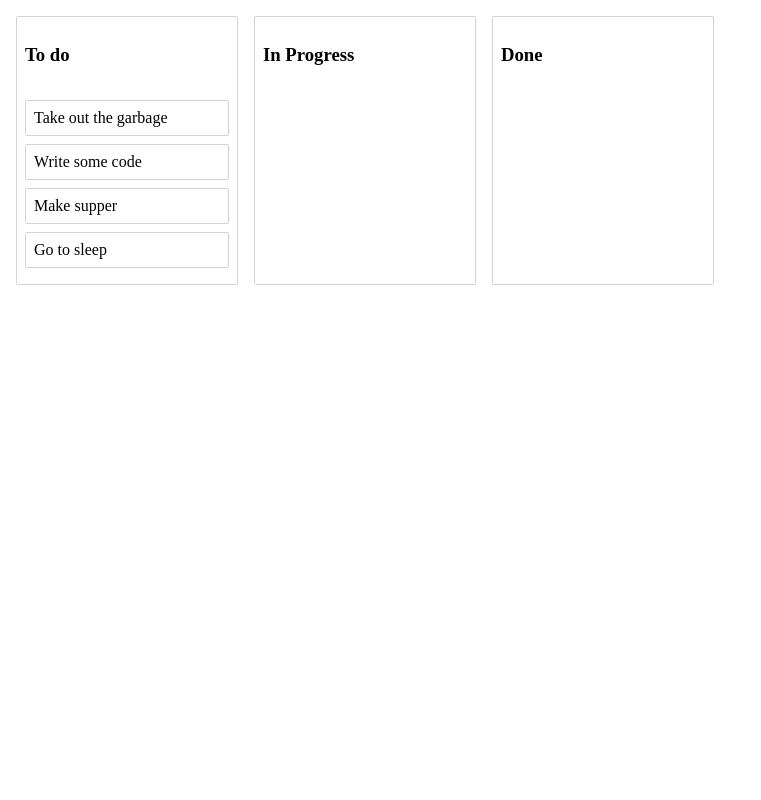
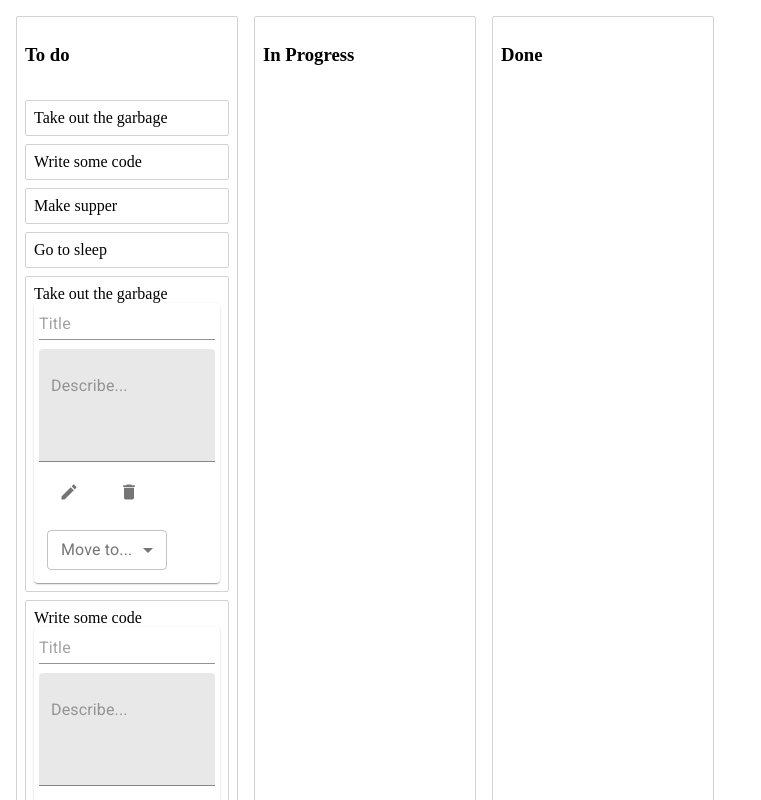
Before and after one commit to notayogilee/Luana-and-Lee-Task-Board, a React (Create React App) app: page / in a window 1280 px wide. Shown: the top 800 px of the page, without its empty margins (0-761 px from the left). Built offline with nearby package versions, Linux system fonts and the light colour scheme; the HTML template or start-up script is replaced by a standard one.

Commit message:
with taskcard component added

```diff
--- a/package.json
+++ b/package.json
@@ -11,9 +11,12 @@
     "eject": "react-scripts eject"
   },
   "dependencies": {
+    "@material-ui/core": "^4.11.0",
+    "@material-ui/icons": "^4.9.1",
     "@testing-library/jest-dom": "^4.2.4",
     "@testing-library/react": "^9.3.2",
     "@testing-library/user-event": "^7.1.2",
+    "fontsource-roboto": "^3.0.3",
     "react": "^16.13.1",
     "react-beautiful-dnd": "^13.0.0",
     "react-dom": "^16.13.1",
--- a/src/components/Column.js
+++ b/src/components/Column.js
@@ -2,6 +2,7 @@ import React from 'react';
 import styled from 'styled-components';
 import { Droppable, Draggable } from 'react-beautiful-dnd';
 import Task from '../components/Task';
+import TaskCard from '../components/TaskCard';
 
 const Container = styled.div`
 margin: 8px;
@@ -48,6 +49,9 @@ const Column = ({ column, tasks, index }) => {
                 {tasks.map((task, index) =>
                   <Task key={task.id} task={task} index={index} />
                 )}
+                {tasks.map((task, index) =>
+                  <TaskCard key={task.id} task={task} index={index} />
+                )}
                 {provided.placeholder}
               </TaskList>
             )}
--- /dev/null
+++ b/src/components/TaskCard.js
@@ -0,0 +1,203 @@
+import React from 'react';
+import styled from 'styled-components';
+import { Draggable } from 'react-beautiful-dnd';
+import {
+  Typography,
+  TextField,
+  Card,
+  Input,
+  IconButton,
+  FormControl,
+  InputLabel,
+  Select,
+  Button,
+  MenuItem,
+} from '@material-ui/core';
+import { makeStyles } from '@material-ui/core/styles';
+import DeleteIcon from '@material-ui/icons/Delete';
+import EditIcon from '@material-ui/icons/Edit';
+
+//import './TaskCard.scss';
+import 'fontsource-roboto';
+
+const Container = styled.div`
+border: 1px solid lightgrey;
+padding: 8px;
+margin-bottom: 8px;
+border-radius: 2px;
+background-color: ${props => (props.isDragging ? 'lightgreen' : 'white')};
+`;
+
+const useStyles = makeStyles((theme) => ({
+  root: {
+    maxWidth: 345,
+    padding: "5px",
+  },
+  media: {
+    height: 0,
+    paddingTop: '56.25%', // 16:9
+  },
+  expand: {
+    transform: 'rotate(0deg)',
+    marginLeft: 'auto',
+    transition: theme.transitions.create('transform', {
+      duration: theme.transitions.duration.shortest,
+    }),
+  },
+  expandOpen: {
+    transform: 'rotate(180deg)',
+  },
+  margin: {
+    margin: theme.spacing(1),
+  },
+  formControl: {
+    margin: theme.spacing(1),
+    minWidth: 120,
+  },
+  selectEmpty: {
+    marginTop: theme.spacing(2),
+  },
+  button: {
+    display: 'block',
+    marginTop: theme.spacing(2),
+  },
+}));
+
+const TaskCard = ({ task, index }) => {
+  const classes = useStyles();
+  const [age, setAge] = React.useState('');
+  const [open, setOpen] = React.useState(false);
+
+  const handleChange = (event) => {
+    setAge(event.target.value);
+  };
+
+  const handleClose = () => {
+    setOpen(false);
+  };
+
+  const handleOpen = () => {
+    setOpen(true);
+  };
+
+
+  return (
+    <Draggable draggableId={task.id} index={index}>
+      {(provided, snapshot) => (
+        <Container
+          {...provided.draggableProps}
+          {...provided.dragHandleProps}
+          ref={provided.innerRef}
+          isDragging={snapshot.isDragging}
+        >
+          {/* <Handle {...provided.dragHandleProps} /> */}
+          {task.content}
+
+          <form noValidate autoComplete="off">
+            <Card className={classes.root}>
+              <Input placeholder="Title" inputProps={{ 'aria-label': 'description' }} style={{ width: "100%", marginBottom: "5%"}} />
+              <TextField
+                id="filled-multiline-static"
+                placeholder="Describe..."
+                multiline
+                rows={4}
+                variant="filled"
+                style={{width: "100%"}}
+              />
+              <div>
+                <IconButton aria-label="delete" className={classes.margin}>
+                  <EditIcon fontSize="small" />
+                </IconButton>
+                <IconButton aria-label="delete" className={classes.margin}>
+                  <DeleteIcon fontSize="small" />
+                </IconButton>
+
+                <FormControl variant="outlined" size="small" className={classes.formControl}>
+                  <InputLabel htmlFor="outlined-age-native-simple">Move to...</InputLabel>
+                  <Select
+                    label="Move to..."
+                    open={open}
+                    onClose={handleClose}
+                    onOpen={handleOpen}
+                    value={age}
+                    onChange={handleChange}
+                  >
+                    <MenuItem value="">
+                      <em>None</em>
+                    </MenuItem>
+                    <MenuItem value={10}>To Do</MenuItem>
+                    <MenuItem value={20}>In Progress</MenuItem>
+                    <MenuItem value={30}>Completed</MenuItem>
+                  </Select>
+                </FormControl>
+              </div>
+            </Card>
+          </form>
+        </Container>
+      )}
+    </Draggable>
+  )
+}
+
+export default TaskCard;
+
+// export default function TaskCard(props) {
+//   const classes = useStyles();
+//   const [age, setAge] = React.useState('');
+//   const [open, setOpen] = React.useState(false);
+
+//   const handleChange = (event) => {
+//     setAge(event.target.value);
+//   };
+
+//   const handleClose = () => {
+//     setOpen(false);
+//   };
+
+//   const handleOpen = () => {
+//     setOpen(true);
+//   };
+
+//   return (
+//     <form noValidate autoComplete="off">
+//       <Card className={classes.root}>
+//         <Input placeholder="Title" inputProps={{ 'aria-label': 'description' }} style={{ width: "100%", marginBottom: "5%"}} />
+//         <TextField
+//           id="filled-multiline-static"
+//           placeholder="Describe..."
+//           multiline
+//           rows={4}
+//           variant="filled"
+//           style={{width: "100%"}}
+//         />
+//         <div>
+//           <IconButton aria-label="delete" className={classes.margin}>
+//             <EditIcon fontSize="small" />
+//           </IconButton>
+//           <IconButton aria-label="delete" className={classes.margin}>
+//             <DeleteIcon fontSize="small" />
+//           </IconButton>
+
+//           <FormControl variant="outlined" size="small" className={classes.formControl}>
+//             <InputLabel htmlFor="outlined-age-native-simple">Move to...</InputLabel>
+//             <Select
+//               label="Move to..."
+//               open={open}
+//               onClose={handleClose}
+//               onOpen={handleOpen}
+//               value={age}
+//               onChange={handleChange}
+//             >
+//               <MenuItem value="">
+//                 <em>None</em>
+//               </MenuItem>
+//               <MenuItem value={10}>To Do</MenuItem>
+//               <MenuItem value={20}>In Progress</MenuItem>
+//               <MenuItem value={30}>Completed</MenuItem>
+//             </Select>
+//           </FormControl>
+//         </div>
+//       </Card>
+//     </form>
+//   )
+// }
--- a/src/initial-data.js
+++ b/src/initial-data.js
@@ -3,7 +3,8 @@ const initialData = {
     'task-1': { id: 'task-1', content: 'Take out the garbage' },
     'task-2': { id: 'task-2', content: 'Write some code' },
     'task-3': { id: 'task-3', content: 'Make supper' },
-    'task-4': { id: 'task-4', content: 'Go to sleep' }
+    'task-4': { id: 'task-4', content: 'Go to sleep' },
+    'task-5': { id: 'task-1', title: "title", content: 'Take out the garbage' }
   },
   columns: {
     'column-1': {
```
Also changed, not shown: 1 other file (tests, documents, lock files or other folders).
